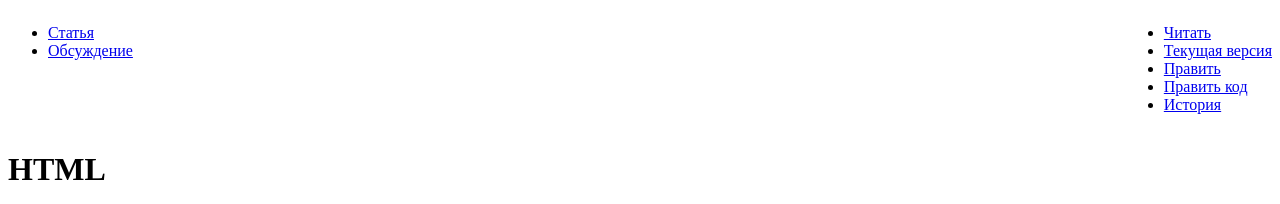
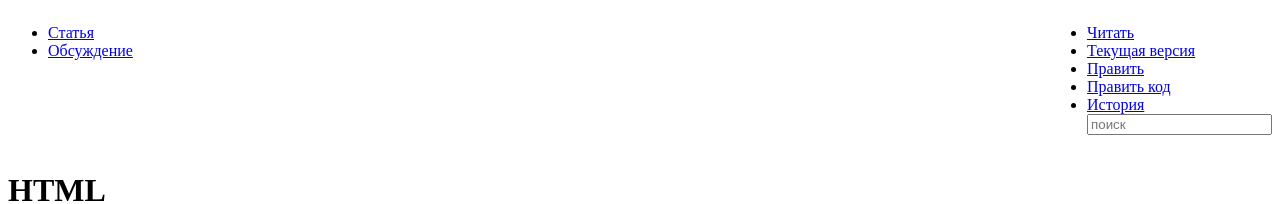
Before and after one commit to Boyaroleg/HTML_CSS, a plain HTML site: page index.html in a window 1280 px wide. Shown: the top 204 px of the page. Drawn offline with Linux system fonts and the light colour scheme.

Commit message:
input type

```diff
--- a/index.html
+++ b/index.html
@@ -23,6 +23,7 @@
                 <li><a href="#">Править</a></li>
                 <li><a href="#">Править код</a></li>
                 <li><a href="#">История</a></li>
+                <input type="text" placeholder="поиск">
             </ul>
         </nav>
       </div>
```
